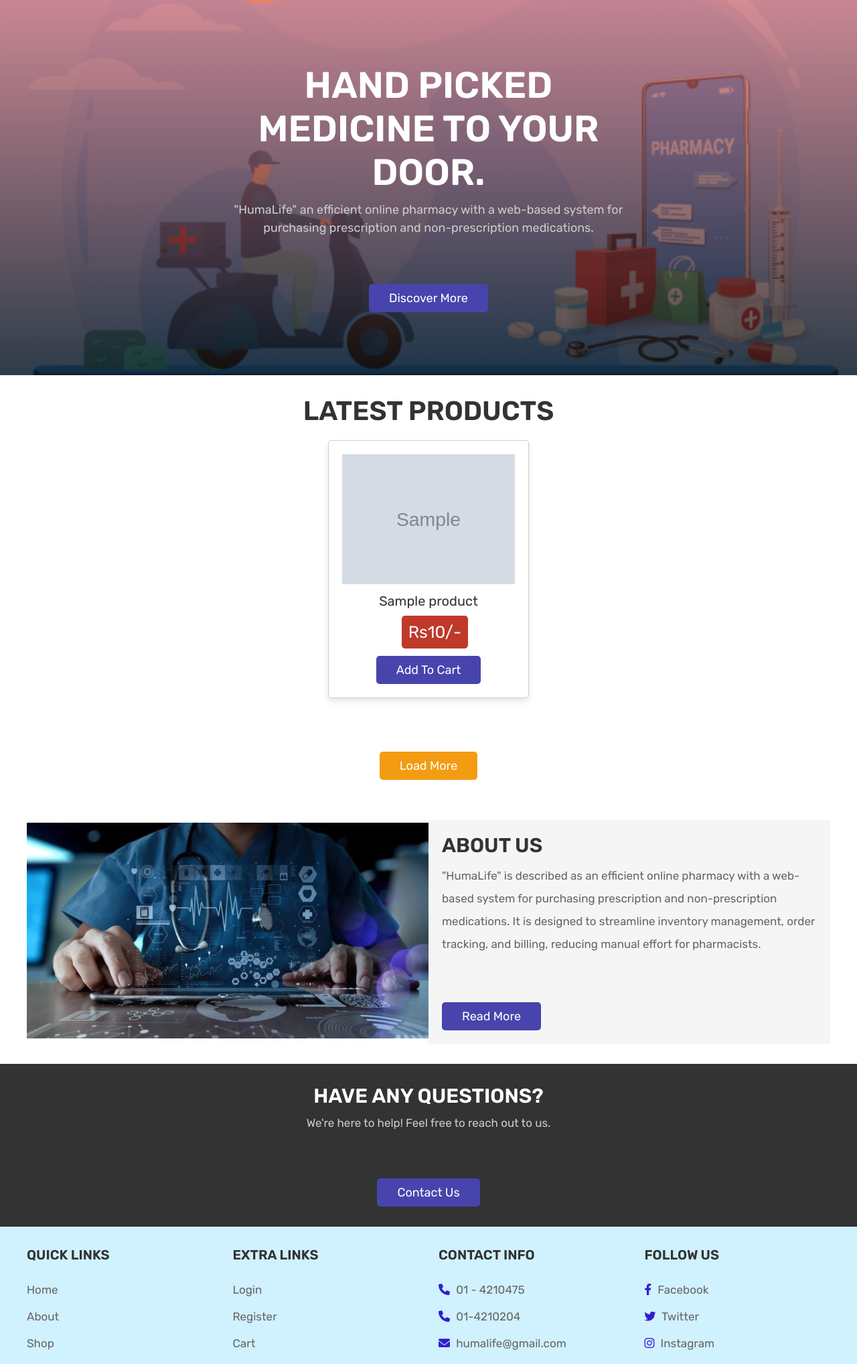
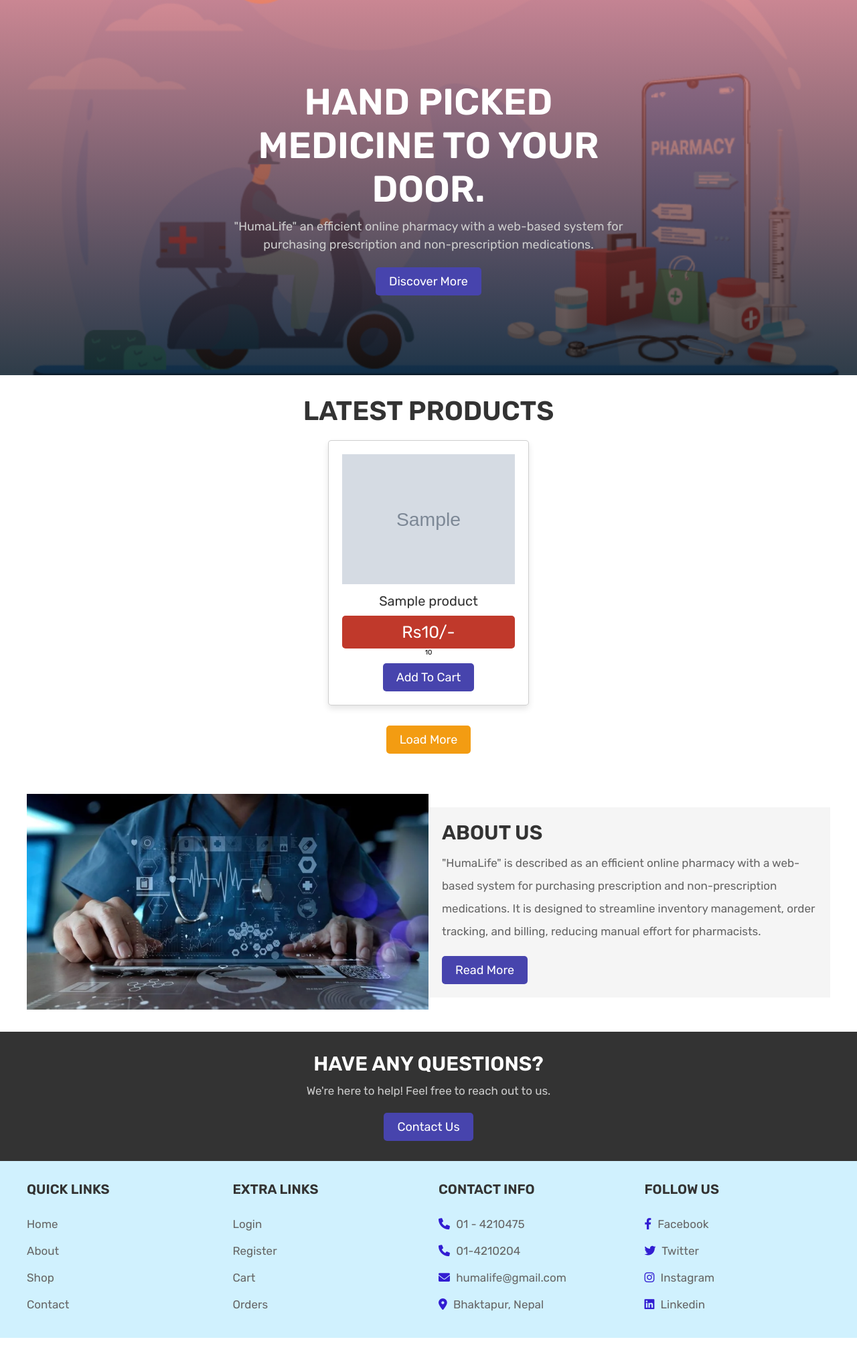
Before and after one commit to PemaLama007/humaLife, a PHP site: page /home.php in a window 1280 px wide. Shown: the part 154-2190 px from the top of the page at 67% size. After the commit the page ends 2151 px from the top, so only its background shows below. Run offline with PHP 8.4, Linux system fonts and the light colour scheme; the visitor is signed in with stand-in values (Sample User, id 1); tables that the repository leaves empty hold one stand-in row (values such as "Sample post"); grey boxes marked "Sample" are stand-in pictures.

Commit message:
css changes for button

```diff
--- a/admin_products.php
+++ b/admin_products.php
@@ -112,7 +112,7 @@
    <h3>Add Product</h3>
    <input type="text" name="name" class="box" placeholder="Enter product name" required>
    <input type="number" min="0" name="price" class="box" placeholder="Enter product price" required>
-   <input type="number" min="1" name="quantity" class="box" placeholder="Enter product quantity" required>
+   <input type="number" min="0" name="quantity" class="box" placeholder="Enter product quantity" required>
    <input type="text" name="company_name" class="box" placeholder="Company name" required>
    <input type="file" name="image" accept="image/jpg, image/jpeg, image/png" class="box" required>
    <input type="submit" value="add product" name="add_product" class="btn">
--- a/css/style.css
+++ b/css/style.css
@@ -110,8 +110,8 @@
 .delete-btn,
 .white-btn{
    display: inline-block;
-   margin-top: 6rem;
-   padding:1rem 3rem;
+   margin-top: 1rem;
+   padding:1rem 2rem;
    cursor: pointer;
    color:var(--white);
    font-size: 1.8rem;
@@ -431,12 +431,12 @@
    padding:1.2rem 1.4rem;
    border-radius: .5rem;
    border:var(--border);
-   margin:1rem 0;
    font-size: 2rem;
+   margin-top: 1rem;
+   text-align: center;
 }
 
 .products .box-container .box .price{
-   position: absolute;
     right:9rem;
    border-radius: .5rem;
    padding:1rem;
--- a/home.php
+++ b/home.php
@@ -73,8 +73,10 @@
       <img class="image" src="uploaded_img/<?php echo $fetch_products['image']; ?>" alt="">
       <div class="name"><?php echo $fetch_products['name']; ?></div>
       <div class="price">Rs<?php echo $fetch_products['price']; ?>/-</div>
+      <div class="quantity"><?php echo $fetch_products['quantity']; ?></div>
       <input type="hidden" name="product_name" value="<?php echo $fetch_products['name']; ?>">
       <input type="hidden" name="product_price" value="<?php echo $fetch_products['price']; ?>">
+      <input type="hidden" name="product_quantity" value="<?php echo $fetch_products['quantity']; ?>">
       <input type="hidden" name="product_image" value="<?php echo $fetch_products['image']; ?>">
       <input type="submit" value="add to cart" name="add_to_cart" class="btn">
      </form>
```
